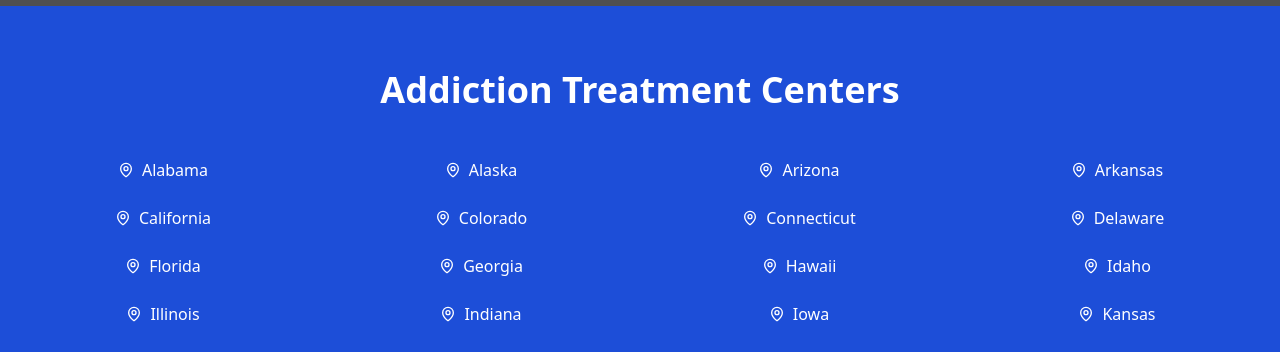
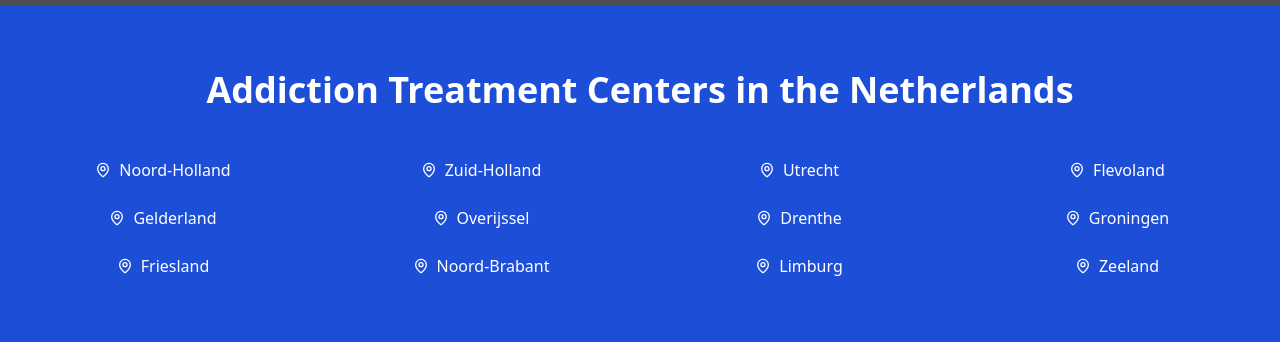
Before and after one commit to sabyasachisabs/online-dir-addiction-lv, a React (Vite) app: page / in a window 1280 px wide. Shown: the part 594-946 px from the top of the page. Built offline with nearby package versions, Linux system fonts and the light colour scheme; grey boxes are pictures that could not be loaded.

Commit message:
Update treatment center locations
Update the treatment center locations to reflect the 12 province names in the Netherlands.

```diff
--- a/src/pages/Index.tsx
+++ b/src/pages/Index.tsx
@@ -1,4 +1,3 @@
-
 import { useState } from "react";
 import { Button } from "@/components/ui/button";
 import { Input } from "@/components/ui/input";
@@ -30,6 +29,22 @@ const Index = () => {
     console.log("Searching for treatment centers with zipcode:", zipCode);
     // This would be connected to a backend search in a real application
   };
+
+  // Dutch provinces
+  const dutchProvinces = [
+    'Noord-Holland',
+    'Zuid-Holland',
+    'Utrecht',
+    'Flevoland',
+    'Gelderland',
+    'Overijssel',
+    'Drenthe',
+    'Groningen',
+    'Friesland',
+    'Noord-Brabant',
+    'Limburg',
+    'Zeeland'
+  ];
 
   return (
     <div className="w-full">
@@ -77,13 +92,13 @@ const Index = () => {
       {/* Addiction Treatment Centers Section */}
       <section className="py-16 bg-blue-700 text-white">
         <div className="container mx-auto px-4">
-          <h2 className="text-4xl font-bold text-center mb-12">Addiction Treatment Centers</h2>
+          <h2 className="text-4xl font-bold text-center mb-12">Addiction Treatment Centers in the Netherlands</h2>
 
           <div className="grid grid-cols-2 md:grid-cols-4 gap-6 text-center">
-            {['Alabama', 'Alaska', 'Arizona', 'Arkansas', 'California', 'Colorado', 'Connecticut', 'Delaware', 'Florida', 'Georgia', 'Hawaii', 'Idaho', 'Illinois', 'Indiana', 'Iowa', 'Kansas', 'Kentucky', 'Louisiana', 'Maine', 'Maryland', 'Massachusetts', 'Michigan', 'Minnesota', 'Mississippi', 'Missouri', 'Montana', 'Nebraska', 'Nevada', 'New Hampshire', 'New Jersey', 'New Mexico', 'New York', 'North Carolina', 'North Dakota', 'Ohio', 'Oklahoma', 'Oregon', 'Pennsylvania', 'Rhode Island', 'South Carolina', 'South Dakota', 'Tennessee', 'Texas', 'Utah', 'Vermont', 'Virginia', 'Washington', 'West Virginia', 'Wisconsin', 'Wyoming'].map((state) => (
-              <div key={state} className="flex items-center justify-center">
+            {dutchProvinces.map((province) => (
+              <div key={province} className="flex items-center justify-center">
                 <MapPin className="h-4 w-4 mr-2" />
-                <a href="#" className="hover:underline">{state}</a>
+                <a href="#" className="hover:underline">{province}</a>
               </div>
             ))}
           </div>
@@ -132,7 +147,7 @@ const Index = () => {
         </div>
       </section>
 
-      {/* Footer Help Section - Repeat of top CTA */}
+      {/* Footer Help Section */}
       <section className="bg-gray-100 py-16">
         <div className="container mx-auto px-4">
           <div className="max-w-4xl mx-auto">
```
